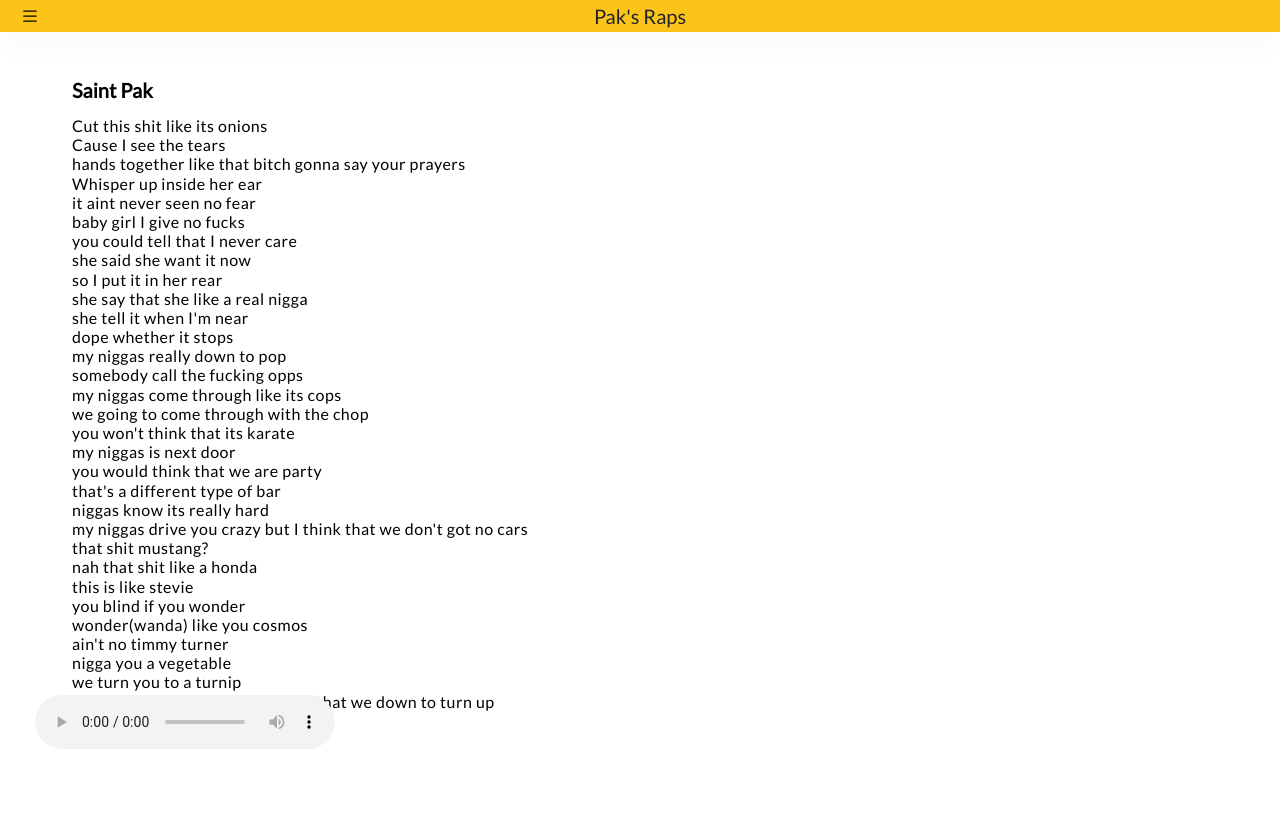
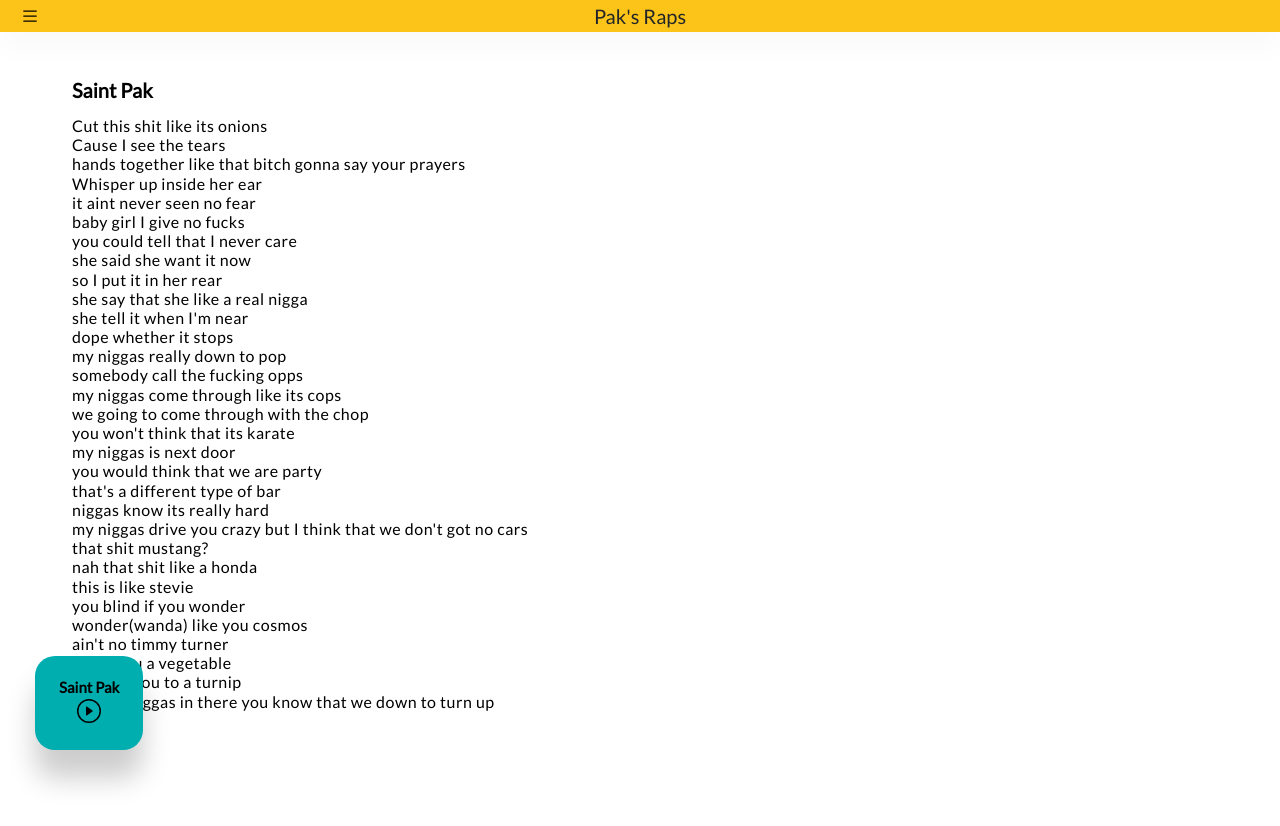
Before and after one commit to Hanzo253/pak-raps, a React (Create React App) app: page / in a window 1280 px wide. Both pictures are taken after a click on the item "Saint Pak". Shown: the top 826 px of the page. Built offline with nearby package versions, Linux system fonts and the light colour scheme.

Commit message:
Music player (#6)
* added the raps and implemented a music player

* implemented the play and pause button

```diff
--- a/src/App.js
+++ b/src/App.js
@@ -1,6 +1,7 @@
 import "./styles.css";
 import { useState } from "react";
 import Lyrics from "./Lyrics";
+import MusicPlayer from "./MusicPlayer";
 
 import SaintPak from "./songs/pakrap-1.mp3";
 import PakTeaching from "./songs/pakrap-2.mp3";
@@ -216,13 +217,11 @@ function App() {
         {!showSongList && <Lyrics songs={songs} index={songsIndex} />}
       </section>
       {!showSongList && (
-        <div className="player-container">
-          <div className="music-player">
-            <audio controls>
-              <source src={currentSong} type="audio/mpeg"></source>
-            </audio>
-          </div>
-        </div>
+        <MusicPlayer
+          currentSong={currentSong}
+          songs={songs}
+          index={songsIndex}
+        />
       )}
     </div>
   );
--- /dev/null
+++ b/src/MusicPlayer.js
@@ -0,0 +1,89 @@
+import React, { useState, useEffect, useRef } from "react";
+
+const MusicPlayer = ({ currentSong, songs, index }) => {
+  const audioElement = new Audio(currentSong);
+
+  const [trackIndex, setTrackIndex] = useState(0);
+  const [trackProgress, setTrackProgress] = useState(0);
+  const [isPlaying, setIsPlaying] = useState(false);
+
+  const audioRef = useRef(new Audio(currentSong));
+  const intervalRef = useRef();
+  const isReady = useRef(false);
+
+  const { duration } = audioRef.current;
+
+  const onPlayPauseClick = () => {
+    if (!isPlaying) {
+      setIsPlaying(true);
+    } else {
+      setIsPlaying(false);
+    }
+  };
+
+  useEffect(() => {
+    if (isPlaying) {
+      audioRef.current.play();
+    } else {
+      audioRef.current.pause();
+    }
+  }, [isPlaying]);
+
+  useEffect(() => {
+    // Pause and clean up on unmount
+    return () => {
+      audioRef.current.pause();
+      clearInterval(intervalRef.current);
+    };
+  }, []);
+
+  return (
+    <div className="player-container">
+      <div className="music-player">
+        <h2 className="title">{songs[index - 1].title}</h2>
+        {/* <audio controls>
+          <source src={currentSong} type="audio/mpeg"></source>
+        </audio> */}
+        {isPlaying ? (
+          <button
+            type="button"
+            className="pause"
+            onClick={() => onPlayPauseClick()}
+          >
+            <svg
+              xmlns="http://www.w3.org/2000/svg"
+              width="24"
+              height="24"
+              fill="currentColor"
+              class="bi bi-pause-circle"
+              viewBox="0 0 16 16"
+            >
+              <path d="M8 15A7 7 0 1 1 8 1a7 7 0 0 1 0 14zm0 1A8 8 0 1 0 8 0a8 8 0 0 0 0 16z" />
+              <path d="M5 6.25a1.25 1.25 0 1 1 2.5 0v3.5a1.25 1.25 0 1 1-2.5 0v-3.5zm3.5 0a1.25 1.25 0 1 1 2.5 0v3.5a1.25 1.25 0 1 1-2.5 0v-3.5z" />
+            </svg>
+          </button>
+        ) : (
+          <button
+            type="button"
+            className="play"
+            onClick={() => onPlayPauseClick()}
+          >
+            <svg
+              xmlns="http://www.w3.org/2000/svg"
+              width="24"
+              height="24"
+              fill="currentColor"
+              class="bi bi-play-circle"
+              viewBox="0 0 16 16"
+            >
+              <path d="M8 15A7 7 0 1 1 8 1a7 7 0 0 1 0 14zm0 1A8 8 0 1 0 8 0a8 8 0 0 0 0 16z" />
+              <path d="M6.271 5.055a.5.5 0 0 1 .52.038l3.5 2.5a.5.5 0 0 1 0 .814l-3.5 2.5A.5.5 0 0 1 6 10.5v-5a.5.5 0 0 1 .271-.445z" />
+            </svg>
+          </button>
+        )}
+      </div>
+    </div>
+  );
+};
+
+export default MusicPlayer;
--- a/src/styles.css
+++ b/src/styles.css
@@ -171,11 +171,39 @@ Default: 9px
 /***************************/
 
 .player-container {
+  position: fixed;
+  bottom: 5rem;
+  left: 3.5rem;
+  max-width: 350px;
+  border-radius: 20px;
+  padding: 24px;
+  box-shadow: 0 28px 28px rgba(0, 0, 0, 0.2);
+  margin: auto;
+  background-color: #00aeb0;
+}
+
+.music-player {
+  /* position: fixed;
+  bottom: 5rem;
+  left: 3.5rem; */
+  text-align: center;
+  z-index: 1;
   position: relative;
 }
 
-.music-player {
-  position: fixed;
-  bottom: 5rem;
-  left: 3.5rem;
+.title {
+  font-weight: 700;
+  margin-bottom: 4px;
 }
+
+.play {
+  background: none;
+  border: none;
+  cursor: pointer;
+}
+
+.pause {
+  background: none;
+  border: none;
+  cursor: pointer;
+}
```
